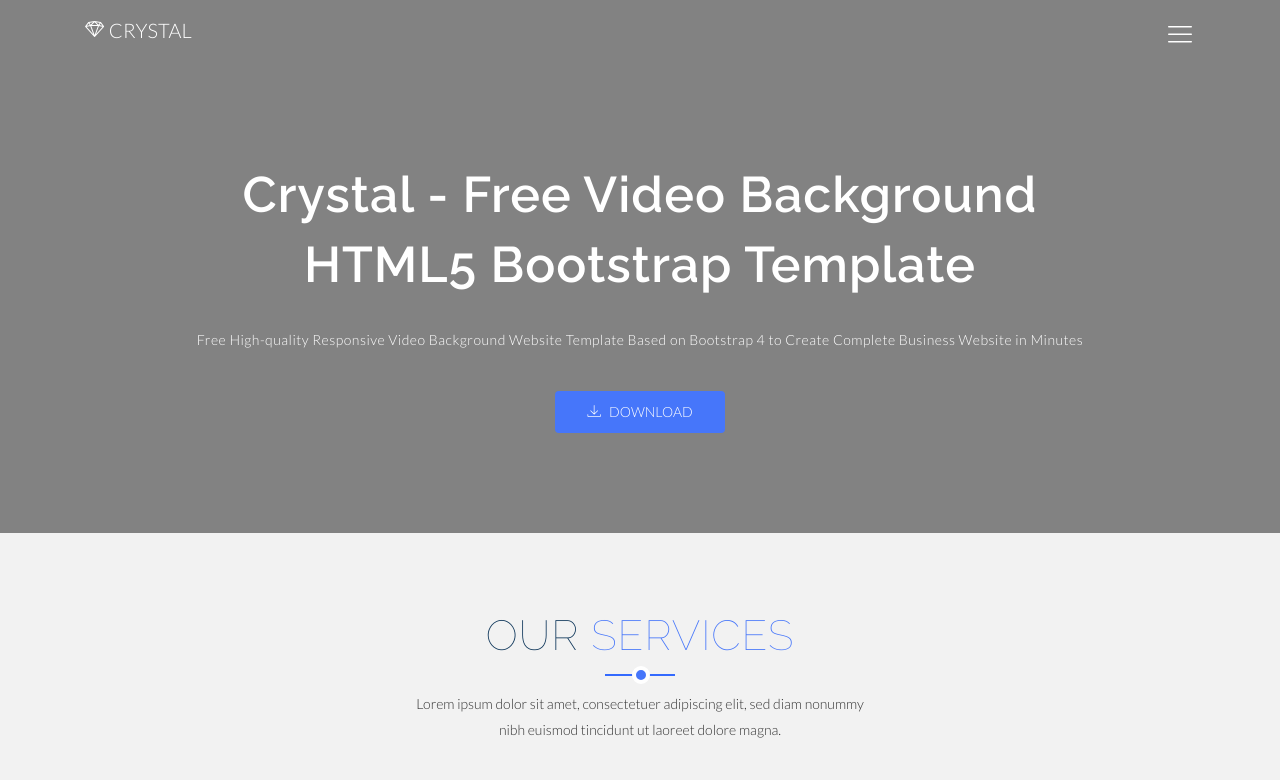
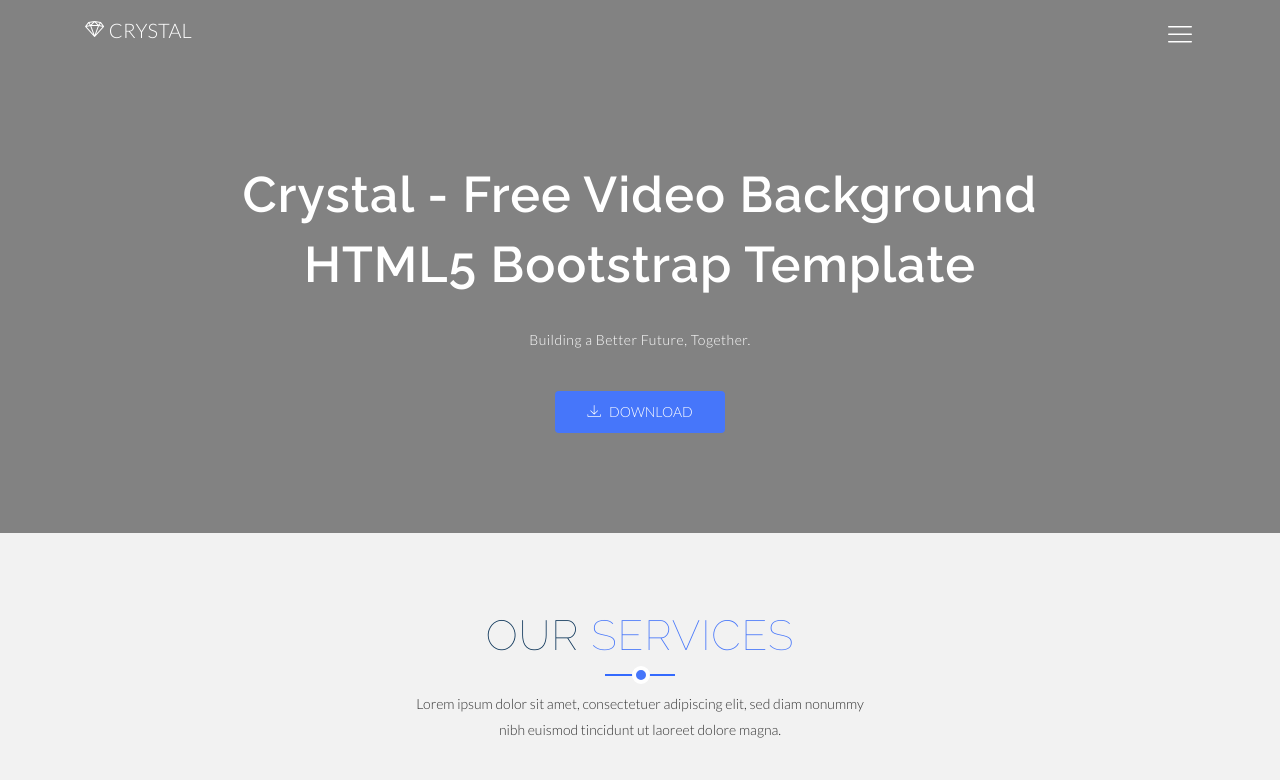
Before and after one commit to Circularity-Solution/Circularity.com, a plain HTML site: page index.html in a window 1280 px wide. Shown: the top 780 px of the page. Drawn offline with Linux system fonts and the light colour scheme.

Commit message:
Update index.html

```diff
--- a/index.html
+++ b/index.html
@@ -7,7 +7,7 @@
     <meta name="keywords" content="Bootstrap, Landing page, Template, Registration, Landing">
     <meta name="viewport" content="width=device-width, initial-scale=1, maximum-scale=1">
     <meta name="author" content="Grayrids">
-    <title>Crystal - Free Video Background Website Template</title>
+    <title>Circularity</title>
 
     <!-- Bootstrap CSS -->
     <link rel="stylesheet" href="css/bootstrap.min.css">
@@ -75,7 +75,7 @@
           <div class="col-md-10">
             <div class="contents text-center">
               <h1 class="wow fadeInDown" data-wow-duration="1000ms" data-wow-delay="0.3s">Crystal - Free Video Background HTML5 Bootstrap Template</h1>
-              <p class="lead  wow fadeIn" data-wow-duration="1000ms" data-wow-delay="400ms">Free High-quality Responsive Video Background Website Template Based on Bootstrap 4 to Create Complete Business Website in Minutes</p>
+              <p class="lead  wow fadeIn" data-wow-duration="1000ms" data-wow-delay="400ms">Building a Better Future, Together.</p>
               <a href="#" class="btn btn-common wow fadeInUp" data-wow-duration="1000ms" data-wow-delay="400ms"><i class="lnr lnr-download"></i> Download</a>
             </div>
           </div>
```
